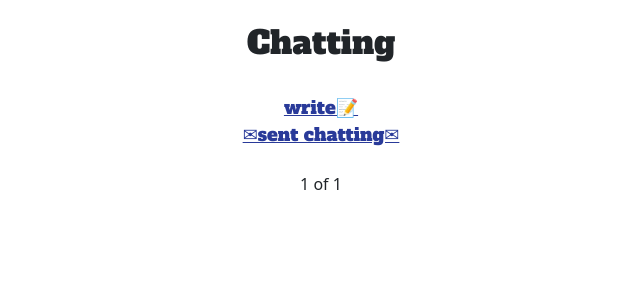
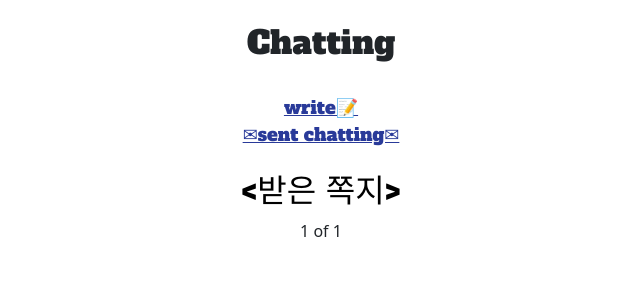
Before and after one commit to yujindonut/likelion-9th, a Django app: page /chatting/ in a window 1280 px wide. Shown: the part 84-384 px from the top of the page, without its empty margins (319-959 px from the left). Run offline with Django 3.2, Linux system fonts and the light colour scheme; a user stored in the database is signed in; data that the repository does not hold is empty; some web fonts are replaced.

Commit message:
받은 쪽지 글자 추가

```diff
--- a/chatting/templates/chatting_main.html
+++ b/chatting/templates/chatting_main.html
@@ -61,6 +61,7 @@
     </div>
     {% endfor %}
     <br>
+    <h2 style="padding: 0%; color: black;"><받은 쪽지></h2>
     <div class="page">
         {% if message.has_previous %}
         <a href="?page=1">1</a>
```
